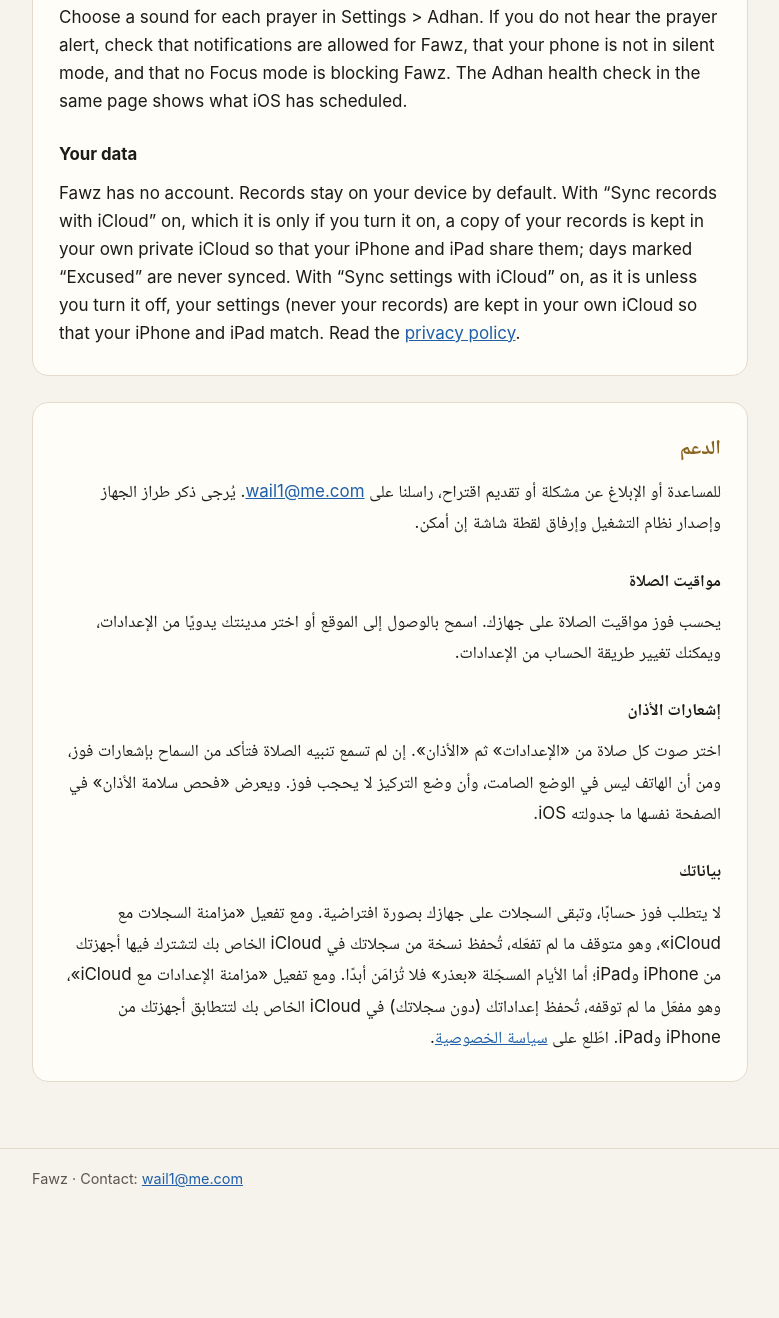
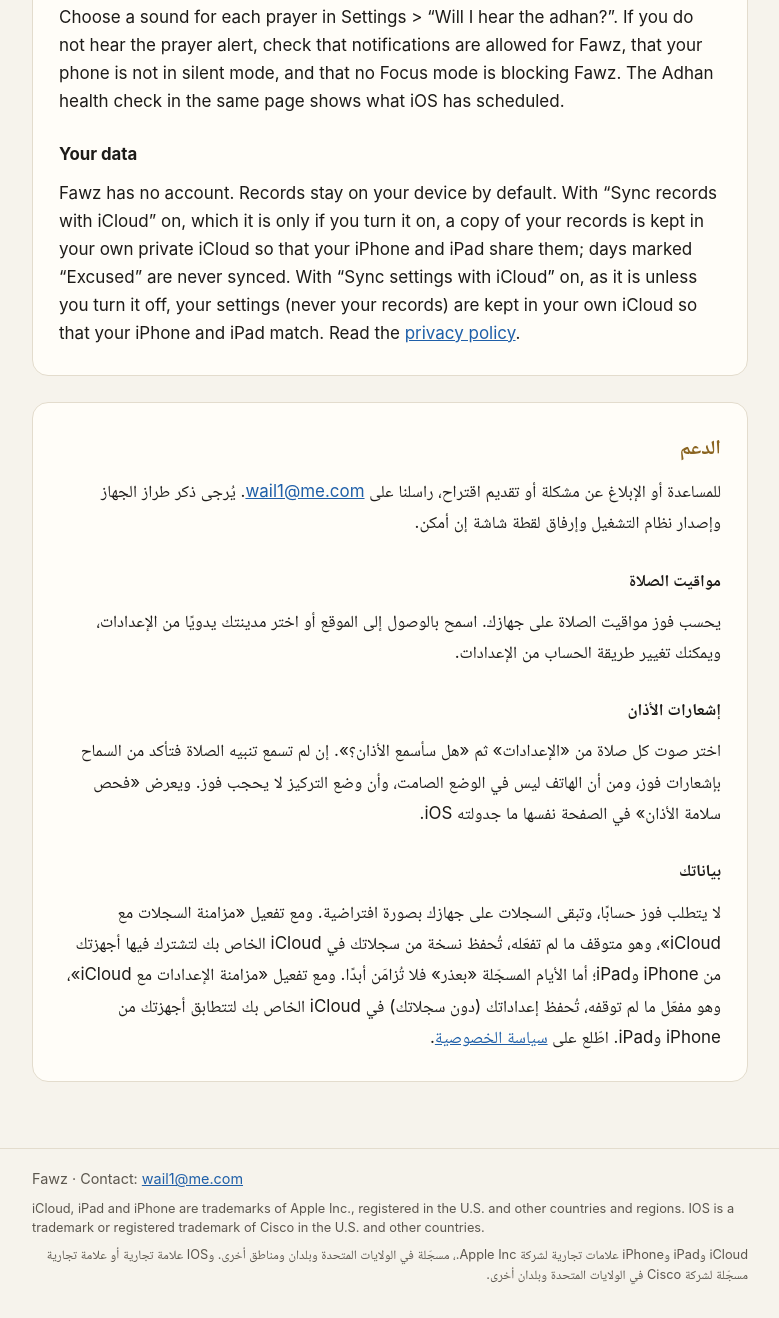
Before and after one commit to wailmkassem-glitch/fawz-app, a plain HTML site: page support/index.html in a window 1280 px wide. Shown: the part 499-1817 px from the top of the page, without its empty margins (250-1029 px from the left). Before the commit the page ends 1724 px from the top, so only its background shows below. Drawn offline with Linux system fonts and the light colour scheme.

Commit message:
Audit 10 Nov E-07 F-07 G-06: support names the Settings row as the app shows it; Apple trademark credit on every page; .gitignore
Regenerated from the Fawz 1.0 line's Scripts/build-public-site.py (store edition). Support: 'Settings > Adhan' becomes Settings > "Will I hear the adhan?" in English and Arabic, the Arabic read from the app's string catalogue. Footer of each page: a credit line, English and Arabic, for the Apple trademarks that page names, in the form Apple's trademark guidelines give for material distributed outside the United States (read 10 November 2026). The privacy policy text is unchanged. Not pushed: publishing waits for the owner's word.

Co-Authored-By: Claude Fable 5.2 <noreply@anthropic.com>

```diff
--- a/support/index.html
+++ b/support/index.html
@@ -43,6 +43,7 @@ code { font-family: ui-monospace, "SF Mono", Menlo, monospace; font-size: .88em;
 [dir="rtl"] { font-family: -apple-system, "SF Arabic", "Geeza Pro", "Noto Naskh Arabic", Tahoma, sans-serif;
   font-size: 1.06rem; line-height: 1.85; }
 footer { color: var(--muted); font-size: .9rem; border-top: 1px solid var(--rule); padding: 18px 0 34px; }
+footer p.marks { margin: 8px 0 0; font-size: .8rem; line-height: 1.5; }
 .card-links { display: grid; gap: 14px; grid-template-columns: repeat(auto-fit, minmax(240px, 1fr)); margin: 10px 0 0; }
 .card-links a { display: block; background: var(--panel); border: 1px solid var(--rule); border-radius: 14px;
   padding: 16px 18px; text-decoration: none; color: var(--ink); }
@@ -67,7 +68,7 @@ footer { color: var(--muted); font-size: .9rem; border-top: 1px solid var(--rule
 <h3>Prayer times</h3>
 <p>Fawz calculates prayer times on your device. Allow location, or choose your city manually in Settings. You can change the calculation method in Settings.</p>
 <h3>Adhan notifications</h3>
-<p>Choose a sound for each prayer in Settings &gt; Adhan. If you do not hear the prayer alert, check that notifications are allowed for Fawz, that your phone is not in silent mode, and that no Focus mode is blocking Fawz. The Adhan health check in the same page shows what iOS has scheduled.</p>
+<p>Choose a sound for each prayer in Settings &gt; “Will I hear the adhan?”. If you do not hear the prayer alert, check that notifications are allowed for Fawz, that your phone is not in silent mode, and that no Focus mode is blocking Fawz. The Adhan health check in the same page shows what iOS has scheduled.</p>
 <h3>Your data</h3>
 <p>Fawz has no account. Records stay on your device by default. With “Sync records with iCloud” on, which it is only if you turn it on, a copy of your records is kept in your own private iCloud so that your iPhone and iPad share them; days marked “Excused” are never synced. With “Sync settings with iCloud” on, as it is unless you turn it off, your settings (never your records) are kept in your own iCloud so that your iPhone and iPad match. Read the <a href="../privacy/">privacy policy</a>.</p>
 </section>
@@ -77,7 +78,7 @@ footer { color: var(--muted); font-size: .9rem; border-top: 1px solid var(--rule
 <h3>مواقيت الصلاة</h3>
 <p>يحسب فوز مواقيت الصلاة على جهازك. اسمح بالوصول إلى الموقع أو اختر مدينتك يدويًا من الإعدادات، ويمكنك تغيير طريقة الحساب من الإعدادات.</p>
 <h3>إشعارات الأذان</h3>
-<p>اختر صوت كل صلاة من «الإعدادات» ثم «الأذان». إن لم تسمع تنبيه الصلاة فتأكد من السماح بإشعارات فوز، ومن أن الهاتف ليس في الوضع الصامت، وأن وضع التركيز لا يحجب فوز. ويعرض «فحص سلامة الأذان» في الصفحة نفسها ما جدولته iOS.</p>
+<p>اختر صوت كل صلاة من «الإعدادات» ثم «هل سأسمع الأذان؟». إن لم تسمع تنبيه الصلاة فتأكد من السماح بإشعارات فوز، ومن أن الهاتف ليس في الوضع الصامت، وأن وضع التركيز لا يحجب فوز. ويعرض «فحص سلامة الأذان» في الصفحة نفسها ما جدولته iOS.</p>
 <h3>بياناتك</h3>
 <p>لا يتطلب فوز حسابًا، وتبقى السجلات على جهازك بصورة افتراضية. ومع تفعيل «مزامنة السجلات مع iCloud»، وهو متوقف ما لم تفعّله، تُحفظ نسخة من سجلاتك في iCloud الخاص بك لتشترك فيها أجهزتك من iPhone وiPad؛ أما الأيام المسجّلة «بعذر» فلا تُزامَن أبدًا. ومع تفعيل «مزامنة الإعدادات مع iCloud»، وهو مفعّل ما لم توقفه، تُحفظ إعداداتك (دون سجلاتك) في iCloud الخاص بك لتتطابق أجهزتك من iPhone وiPad. اطّلع على <a href="../privacy/">سياسة الخصوصية</a>.</p>
 </section>
@@ -85,6 +86,8 @@ footer { color: var(--muted); font-size: .9rem; border-top: 1px solid var(--rule
 </div></main>
 <footer><div class="wrap">
 Fawz · Contact: <a href="mailto:wail1@me.com">wail1@me.com</a>
+<p class="marks" lang="en" dir="ltr">iCloud, iPad and iPhone are trademarks of Apple Inc., registered in the U.S. and other countries and regions. IOS is a trademark or registered trademark of Cisco in the U.S. and other countries.</p>
+<p class="marks" lang="ar" dir="rtl">iCloud وiPad وiPhone علامات تجارية لشركة Apple Inc.، مسجّلة في الولايات المتحدة وبلدان ومناطق أخرى. وIOS علامة تجارية أو علامة تجارية مسجّلة لشركة Cisco في الولايات المتحدة وبلدان أخرى.</p>
 </div></footer>
 </body>
 </html>
```
Also changed, not shown: index.html (+3 -0 lines), privacy/index.html (+3 -0 lines), 1 other file.
